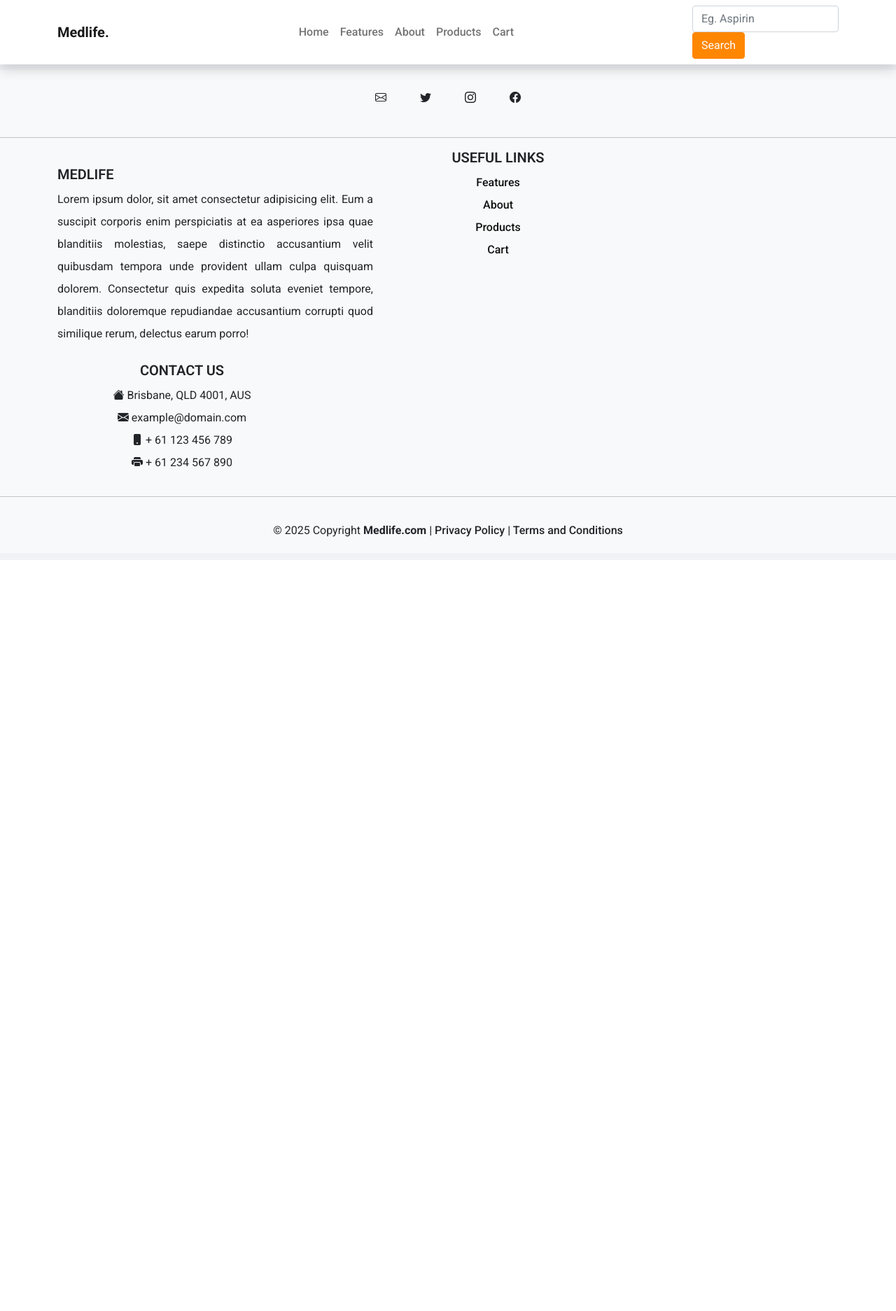
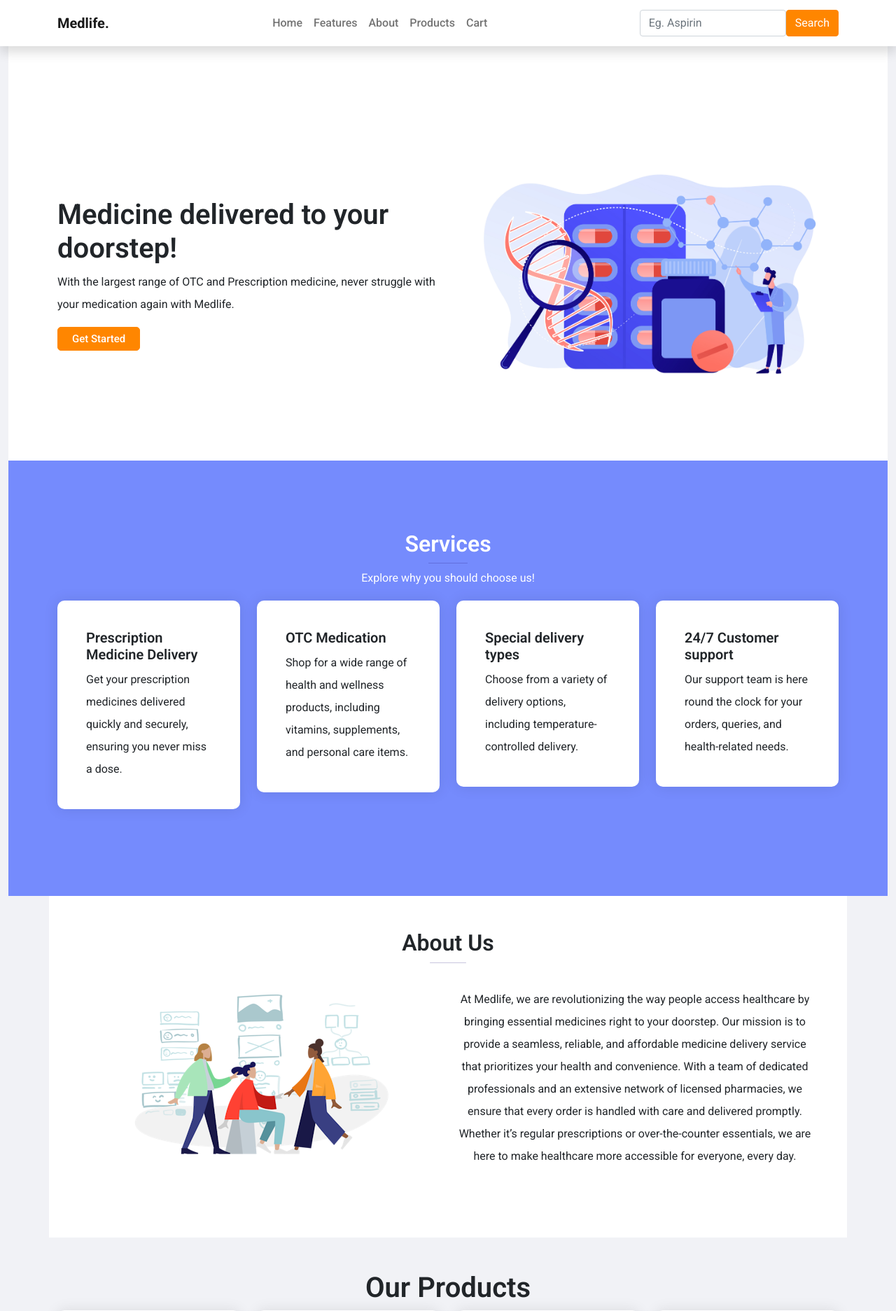
Before and after one commit to nabiskii/MedLife-IFN582-Website-using-Flask-Jinja-HTML-and-CSS, a Flask app: page / in a window 1280 px wide. Shown: the top 1873 px of the page at 70% size. Before the commit the page ends 800 px from the top, so only its background shows below. Run offline with Flask 3, Linux system fonts and the light colour scheme; some libraries are stand-ins or nearby versions.

Commit message:
fix bootstrap 5 css and img path

```diff
--- a/project/templates/base.html
+++ b/project/templates/base.html
@@ -11,7 +11,7 @@
         integrity="sha384-EVSTQN3/azprG1Anm3QDgpJLIm9Nao0Yz1ztcQTwFspd3yD65VohhpuuCOmLASjC" crossorigin="anonymous">
 
     <title>Medicine Delivery</title>
-    <link rel="stylesheet" href="css/style.css">
+    <link rel="stylesheet" href="static/css/style.css">
 </head>
 
 <body class="d-flex flex-column min-vh-100">
@@ -44,9 +44,9 @@
                             <a class="nav-link" href="{{ url_for('main.checkout') }}">Cart</a>
                         </li>
                     </ul>
-                    <form class="form-inline">
+                    <form class="form-inline d-inline-flex">
                         <input class="form-control mr-sm-2" type="search" placeholder="Eg. Aspirin" aria-label="Search">
-                        <button class="btn btn-medicine my-2 my-sm-0" type="submit">Search</button>
+                        <button class="btn btn-medicine my-2 my-sm-0" style=".px-2" type="submit">Search</button>
                     </form>
                 </div>
             </div>
@@ -99,7 +99,7 @@
                         rerum,
                         delectus earum porro!
                     </div>
-                    <div class="col-lg-3">
+                    <div class="col-lg-3 me-4 my-4 custom-justify">
                         <h5>USEFUL LINKS</h5>
                         <ul class="list-unstyled">
                             <li><a href="index.html#features">Features</a></li>
@@ -108,7 +108,7 @@
                             <li><a href="delivery_request.html">Cart</a></li>
                         </ul>
                     </div>
-                    <div class="col-lg-4">
+                    <div class="col-lg-3 me-4 my-4 custom-justify">
                         <h5>CONTACT US</h5>
                         <ul class="list-unstyled">
                             <li><i class="bi bi-house-fill"></i> Brisbane, QLD 4001, AUS </li>
@@ -133,7 +133,6 @@
         </section>
     </footer>
 
-
     <!--Bootstrap JS -->
     <script src="https://cdn.jsdelivr.net/npm/bootstrap@5.0.2/dist/js/bootstrap.bundle.min.js"
         integrity="sha384-MrcW6ZMFYlzcLA8Nl+NtUVF0sA7MsXsP1UyJoMp4YLEuNSfAP+JcXn/tWtIaxVXM"
--- a/project/templates/index.html
+++ b/project/templates/index.html
@@ -14,32 +14,7 @@
                 </div>
             </div>
             <div class="col-lg-6 order-1 order-lg-2 hero-img">
-                <img src="{{ url_for('static', filename='images/medicine sample.jpg') }}" alt="Medicine sample image">
-            </div>
-        </div>
-    </div>
-</section>
-
-
-<!--about-->
-<section id="about" class="section about">
-    <div class="container text-center p-5 bg-white">
-        <h2>About Us</h2>
-        <hr class="custom-divider">
-        </hr>
-        <div class="row my-4">
-            <div class="col-lg-6">
-                <img src="{{ url_for('static', filename='images/people-about us.png') }}"
-                alt="" class="img-fluid">
-            </div>
-            <div class="col-lg-6 d-flex flex-column justify-content-center text-justify">
-                    <p>At Medlife, we are revolutionizing the way people access healthcare by bringing
-                        essential medicines right to your doorstep. Our mission is to provide a seamless, reliable, and
-                        affordable medicine delivery service that prioritizes your health and convenience. With a team
-                        of dedicated professionals and an extensive network of licensed pharmacies, we ensure that every
-                        order is handled with care and delivered promptly. Whether it’s regular prescriptions or
-                        over-the-counter essentials, we are here to make healthcare more accessible for everyone, every
-                        day.</p>
+                <img src="{{ url_for('static', filename='img/medicine sample.jpg') }}" alt="Medicine sample image">
             </div>
         </div>
     </div>
@@ -69,6 +44,30 @@
     </div>
 </section>
 
+<!--about-->
+<section id="about" class="section about">
+    <div class="container text-center p-5 bg-white">
+        <h2>About Us</h2>
+        <hr class="custom-divider">
+        </hr>
+        <div class="row my-4">
+            <div class="col-lg-6">
+                <img src="{{ url_for('static', filename='img/people-about us.png') }}"
+                alt="" class="img-fluid">
+            </div>
+            <div class="col-lg-6 d-flex flex-column justify-content-center text-justify">
+                    <p>At Medlife, we are revolutionizing the way people access healthcare by bringing
+                        essential medicines right to your doorstep. Our mission is to provide a seamless, reliable, and
+                        affordable medicine delivery service that prioritizes your health and convenience. With a team
+                        of dedicated professionals and an extensive network of licensed pharmacies, we ensure that every
+                        order is handled with care and delivered promptly. Whether it’s regular prescriptions or
+                        over-the-counter essentials, we are here to make healthcare more accessible for everyone, every
+                        day.</p>
+            </div>
+        </div>
+    </div>
+</section>
+
 <!-- Products Section -->
 <section id="products" class="section products">
     <div class="container my-5">
@@ -78,7 +77,7 @@
             {% for product in products %}
             <div class="col-lg-3 col-md-4 col-sm-6 col-xs-12 mb-4">
                 <div class="product-item card custom-hover">
-                    <img src="{{ url_for('static', filename='images/' + product.image) }}" alt="">
+                    <img src="{{ url_for('static', filename='img/' + product.image) }}" alt="">
                     <div class="card-body">
                         <div class="row justify-content-between py-3">
                             <a href="product_details.html" class="btn btn-primary">View Details</a>
@@ -93,4 +92,18 @@
     </div>
 </section>
 
+<!-- Newsletter -->
+<section id="newsletter" class="section newsletter">
+    <div class="container text-center text-white">
+        <h2>Claim FREE* Delivery</h2>
+        <p>Join our Newsletter to receive latest updates about products and services and a promo code for FREE
+            delivery!</p>
+        <p>*For first-time users</p>
+        <form class="form-inline justify-content-center d-inline-flex">
+            <input class="form-control mr-sm-2 px-5" type="email" placeholder="" aria-label="Email">
+            <button class="btn btn-common btn-newsletter my-2 my-sm-0" href="#!">Subscribe</button>
+        </form>
+    </div>
+</section>
+
 {% endblock %}
--- a/project/views.py
+++ b/project/views.py
@@ -177,7 +177,7 @@ def index():
         }
     ]
 
-    return render_template("base.html", services=services, products=products)
+    return render_template("index.html", services=services, products=products)
 
 @bp.route("/checkout/", methods=["GET", "POST"] )
 def checkout():
```
